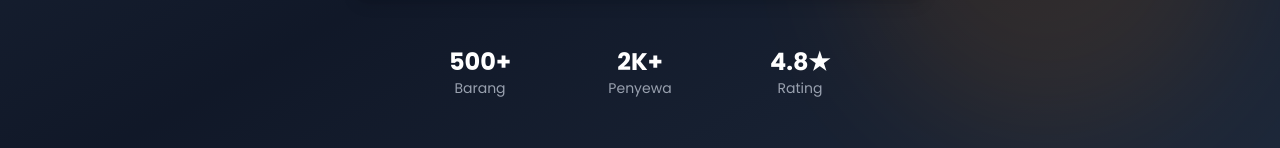
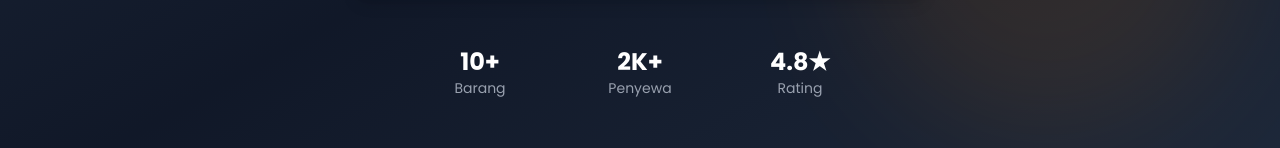
Before and after one commit to valen831/Website-UKK, a Next.js app: page / in a window 1280 px wide. Shown: the part 581-729 px from the top of the page. Built offline with nearby package versions, Linux system fonts and the light colour scheme; no server answers; the database is empty.

Commit message:
feat: show live item count on homepage

```diff
--- a/src/app/page.tsx
+++ b/src/app/page.tsx
@@ -1,6 +1,7 @@
 import Link from "next/link";
 import { FeaturedItems } from "@/components/FeaturedItems";
 import { HeroSearch } from "@/components/HeroSearch";
+import { HomeStats } from "@/components/HomeStats";
 import { CATEGORY_LABELS, CATEGORY_ICONS, Category } from "@/lib/types";
 
 export default function HomePage() {
@@ -35,18 +36,7 @@ export default function HomePage() {
             <HeroSearch />
 
             {/* Stats */}
-            <div className="mt-12 grid grid-cols-3 gap-8 max-w-md mx-auto">
-              {[
-                { value: "500+", label: "Barang" },
-                { value: "2K+", label: "Penyewa" },
-                { value: "4.8★", label: "Rating" },
-              ].map((stat) => (
-                <div key={stat.label}>
-                  <div className="text-2xl font-bold text-white">{stat.value}</div>
-                  <div className="text-sm text-gray-400">{stat.label}</div>
-                </div>
-              ))}
-            </div>
+            <HomeStats />
           </div>
         </div>
       </section>
--- /dev/null
+++ b/src/components/HomeStats.tsx
@@ -0,0 +1,23 @@
+"use client";
+
+import { useStore } from "@/lib/store-context";
+
+export function HomeStats() {
+  const { items } = useStore();
+  const itemCount = items.length > 0 ? `${items.length}+` : "10+";
+
+  return (
+    <div className="mt-12 grid grid-cols-3 gap-8 max-w-md mx-auto">
+      {[
+        { value: itemCount, label: "Barang" },
+        { value: "2K+", label: "Penyewa" },
+        { value: "4.8★", label: "Rating" },
+      ].map((stat) => (
+        <div key={stat.label}>
+          <div className="text-2xl font-bold text-white">{stat.value}</div>
+          <div className="text-sm text-gray-400">{stat.label}</div>
+        </div>
+      ))}
+    </div>
+  );
+}
```
